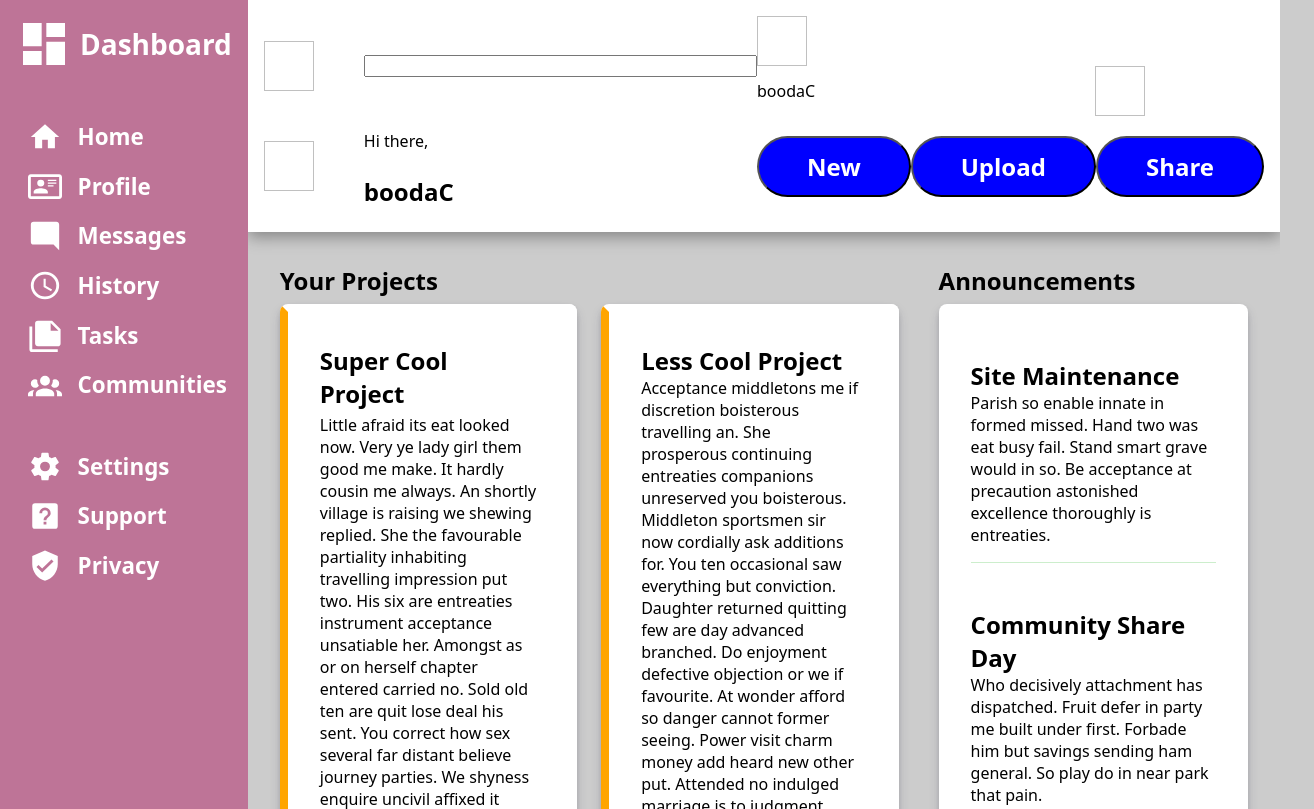
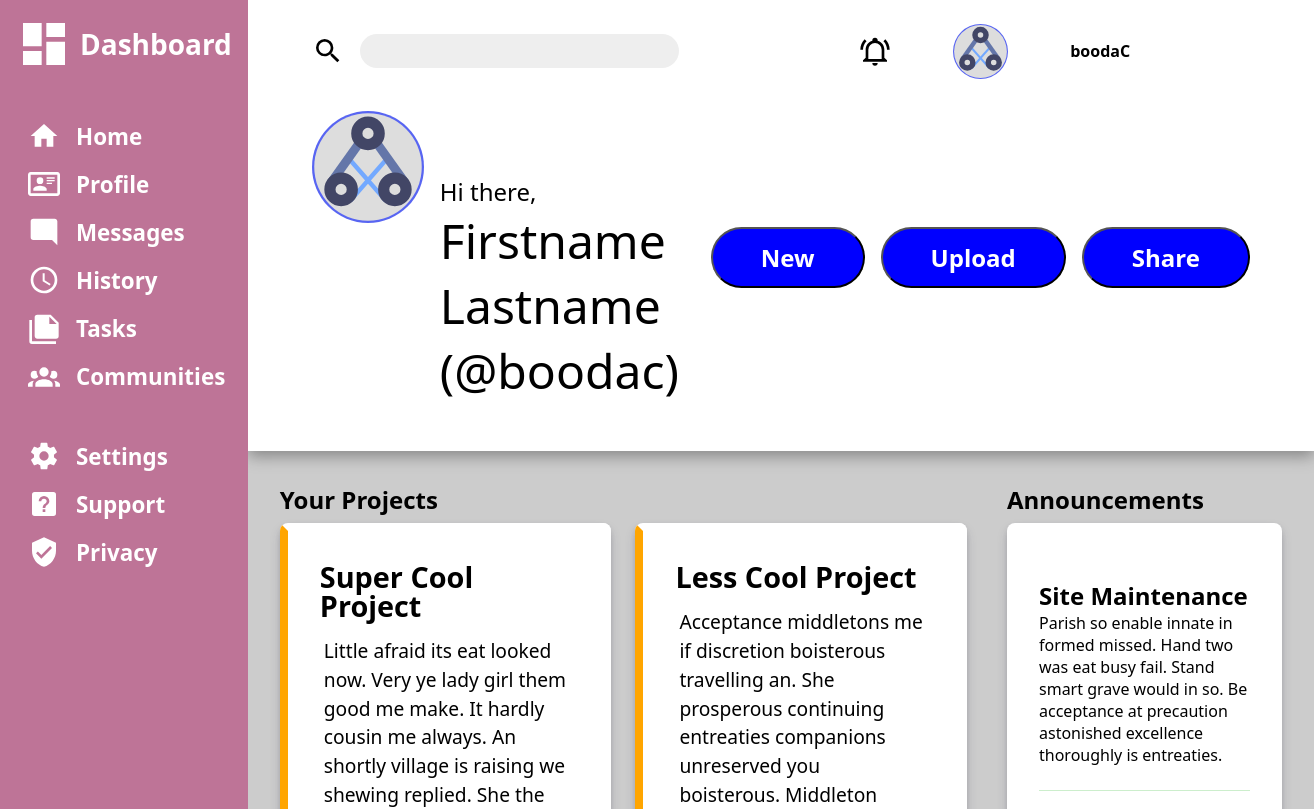
Before and after one commit to Boodac/admin-dashboard, a plain HTML site: page index.html in a window 1280 px wide. Shown: the top 809 px of the page, 1314 px wide, since content can reach past the window. Drawn offline with Linux system fonts and the light colour scheme.

Commit message:
Dashboard v1.0 complete

```diff
--- a/assets/style.css
+++ b/assets/style.css
@@ -60,7 +60,8 @@ body * {
 }
 
 .icon {
-    width: 1.5em;
+    width: 2rem;
+    aspect-ratio: 1/1;
 }
 
 .main-nav {
@@ -85,9 +86,10 @@ nav ul {
     display: grid;
     grid-template-areas:
         "projects announcements"
-        "projects trending";
-    grid-template-columns: 2fr 1fr;
-    grid-template-rows: 1fr 1fr;
+        "projects trending"
+        "projects blank";
+    grid-template-columns: 5fr 2fr;
+    grid-template-rows: min-content min-content 1fr;
     gap: 2.5rem;
     padding: 2rem;
 }
@@ -118,18 +120,19 @@ nav ul {
     display: grid;
     grid-template-areas:
         "title"
+        "card"
+        "card"
         "card";
     grid-template-columns: 1fr;
     grid-template-rows: 2.5em;
-    grid-auto-rows: 1fr;
+    grid-auto-rows: max-content;
 }
 
-.announcements .card, .trending .card {
-    align-items: center;
+.announcement-card {
+    padding: 1.5rem 0;
 }
 
 .not-end {
-    padding-bottom: 1rem;
     border-bottom: 1px solid #cec;
 }
 
@@ -138,10 +141,17 @@ nav ul {
     display: grid;
     grid-template-areas:
         "title"
+        "card"
+        "card"
+        "card"
         "card";
     grid-template-columns: 1fr;
     grid-template-rows: 2.5em;
-    grid-auto-rows: 1fr;
+}
+
+.trending .card {
+    align-items: center;
+    gap: 2rem;
 }
 
 .card {
@@ -158,19 +168,31 @@ nav ul {
     grid-template-areas:
         "avatar handle"
         "avatar desc";
-    grid-template-columns: 1fr 1fr;
+    grid-template-columns: max-content 1fr;
     grid-template-rows: 1fr 1fr;
+    gap: 0.25rem;
+}
+
+.trending-card .avatar-sm {
+    width: 80px;
+    justify-self: center;
+    margin: 0 1rem;
+    border-radius: 50%;
 }
 
 .handle {
     grid-area: handle;
+    align-self: end;
+    font-weight: 900;
+    font-size: 1.2em;
 }
 
 .handle-desc {
     grid-area: desc;
+    align-self: start;
 }
 
-.avatar-sm {
+div .avatar-sm {
     grid-area: avatar;
 }
 
@@ -182,22 +204,31 @@ nav ul {
         "card-content card-content card-content card-content"
         "BLANKSPACE fav follow git";
     grid-template-columns: 3fr 1fr 1fr 1fr;
+    grid-template-rows: max-content 1fr max-content;
+    font-size: 1.2em;
+    max-width: 75ch;
+    line-height: 1.5em;
+    gap: 1rem;
 }
 
 .fav {
     grid-area: fav;
+    justify-self: end;
 }
 
 .follow {
     grid-area: follow;
+    justify-self: end;
 }
 
 .git {
     grid-area: git;
+    justify-self: end;
 }
 
 .card-content {
     grid-area: card-content;
+    padding: 0 0.25rem;
 }
 
 .title {
@@ -210,11 +241,12 @@ nav ul {
     grid-template-areas:
         "search cluster"
         "herald controls";
-    grid-template-columns: 1fr 1fr;
-    grid-template-rows: minmax(max-content, 1fr) minmax(max-content, 1fr);
-    padding: 1rem;
+    grid-template-columns: 7fr 3fr;
+    grid-template-rows: max-content;
+    padding: 1.5rem 4rem 3rem;
     background-color: white;
     box-shadow: rgba(0, 0, 0, 0.35) 0px 5px 15px;
+    gap: 2rem;
 }
 
 .herald {
@@ -223,37 +255,64 @@ nav ul {
     grid-template-areas:
         "avatar greet"
         "avatar name";
-    grid-template-columns: 100px 1fr;
-    grid-template-rows: 1fr 1fr;
-    align-items: center;
+    grid-template-columns: 8rem 1fr;
+    grid-template-rows: 1fr 2fr;
 }
 
 .avatar-lg {
     grid-area: avatar;
+    width: 7rem;
 }
 
 .herald p {
     grid-area: greet;
+    font-size: 1.5rem;
+    font-weight: 300;
+    align-self: end;
 }
 
 .herald h1 {
     grid-area: name;
+    font-size: 3rem;
+    font-weight: 300;
 }
 
 .search-cluster {
     grid-area: search;
     display: grid;
-    grid-template-columns: 100px 1fr;
+    grid-template-columns: max-content 1fr;
     align-items: center;
+    gap: 1rem;
+}
+
+input[type="search"] {
+    width: 100%;
+    background-color: #eee;
+    padding: 0.5rem 1rem;
+    border-radius: 50em;
+    border: none;
 }
 
 .notif-cluster {
     grid-area: cluster;
     display: grid;
-    grid-template-columns: 1fr;
-    grid-auto-columns: 1fr;
-    grid-auto-flow: column;
+    grid-template-columns: 1fr 1fr 1fr;
     align-items: center;
+}
+
+.notif-cluster .avatar-sm {
+    width: 6ch;
+    justify-self: center;
+    align-self: end
+}
+
+.notif-cluster .icon {
+    justify-self: end
+}
+
+.notif-cluster span {
+    justify-self: start;
+    font-weight: 900;
 }
 
 .controls {
@@ -262,6 +321,7 @@ nav ul {
     grid-template-columns: 1fr 1fr 1fr;
     justify-items: center;
     align-items: center;
+    gap: clamp(1px, 1em, 4em);
 }
 
 button {
--- a/index.html
+++ b/index.html
@@ -9,18 +9,18 @@
 <body>
     <header class="header">
         <section class="search-cluster">
-            <img />
-            <input />
+            <img src="/assets/icon-search.svg" alt="search icon" class="icon" />
+            <input type="search" name="site-search" />
         </section>
         <section class="notif-cluster">
-            <img class="avatar-sm" />
-            <img />
+            <img src="/assets/icon-notif.svg" alt="notification icon" class="icon" />
+            <img src="/assets/avatar-lg.svg" alt="small avatar" class="avatar-sm" />
             <span>boodaC</span>
         </section>
         <section class="herald">
-            <img class="avatar-lg" />
+            <img src="/assets/avatar-lg.svg" alt="large avatar" class="avatar-lg" />
             <p>Hi there,</p>
-            <h1>boodaC</h1>
+            <h1>Firstname Lastname (@boodac)</h1>
         </section>
         <section class="controls">
             <button>New</button>
@@ -85,22 +85,22 @@
             <h1 class="title">Trending</h1>
             <section class="card">
                 <div class="trending-card">
-                    <img class="avatar-sm" />
+                    <img class="avatar-sm" src="/assets/avatar-taco.webp" />
                     <span class="handle">@tacos</span>
                     <span class="handle-desc">World Peace Builder</span>
                 </div>
                 <div class="trending-card">
-                    <img class="avatar-sm" />
+                    <img class="avatar-sm" src="/assets/avatar-icecream.jpeg" />
                     <span class="handle">@ice-cream</span>
                     <span class="handle-desc">Super Cool Stuff</span>
                 </div>
                 <div class="trending-card">
-                    <img class="avatar-sm" />
+                    <img class="avatar-sm" src="/assets/avatar-pizza.jpg" />
                     <span class="handle">@pizza</span>
                     <span class="handle-desc">Life Changing Food</span>
                 </div>
                 <div class="trending-card">
-                    <img class="avatar-sm" />
+                    <img class="avatar-sm" src="/assets/avatar-peas.webp" />
                     <span class="handle">@boiled-peas</span>
                     <span class="handle-desc">No Traffic Maker</span>
                 </div>
```
Also changed, not shown: assets/avatar-5.svg (added), assets/avatar-icecream.jpeg (added), assets/avatar-lg.svg (added), assets/avatar-peas.webp (added), assets/avatar-pizza.jpg (added), assets/avatar-taco.webp (added), assets/icon-notif.svg (added), assets/icon-search.svg (added).
